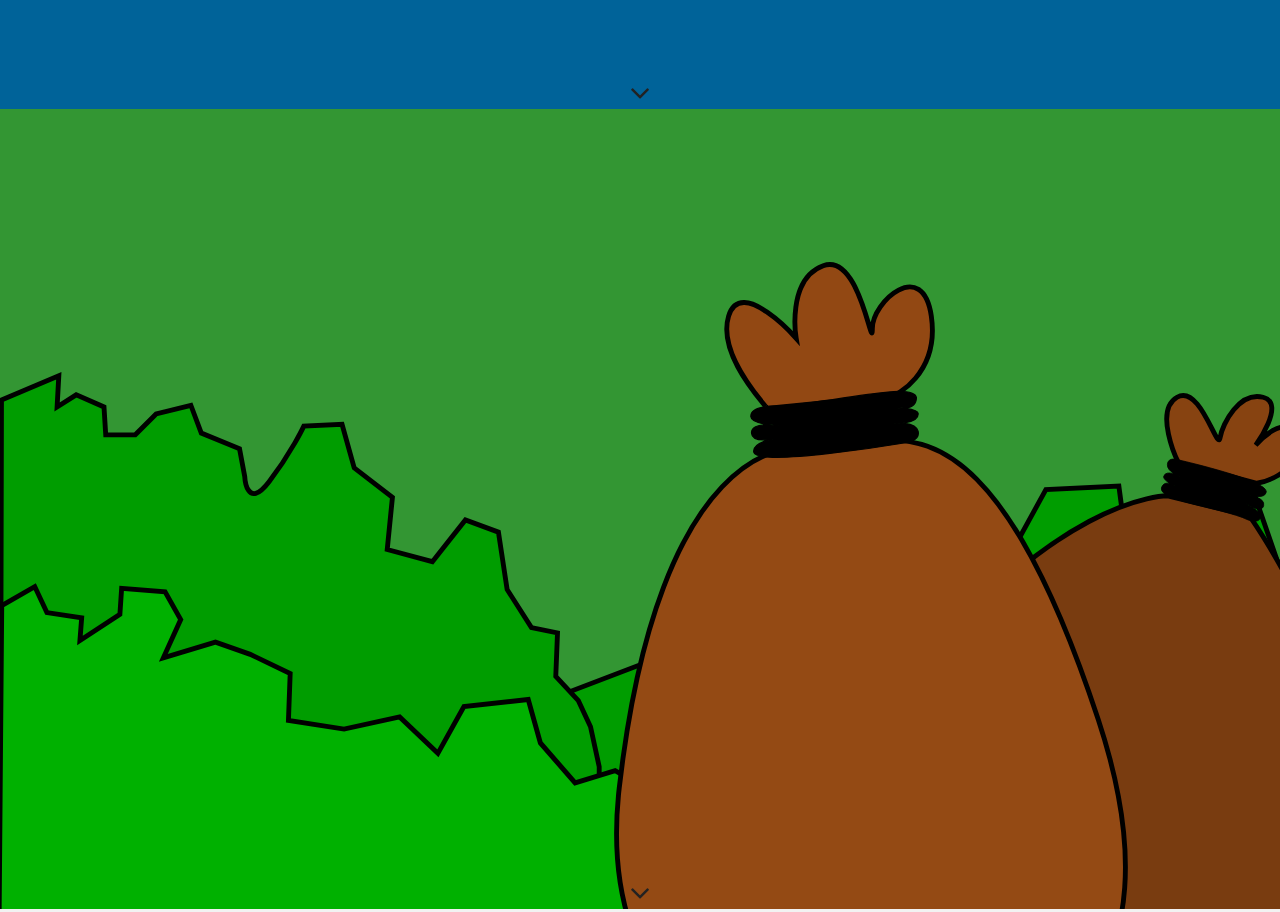
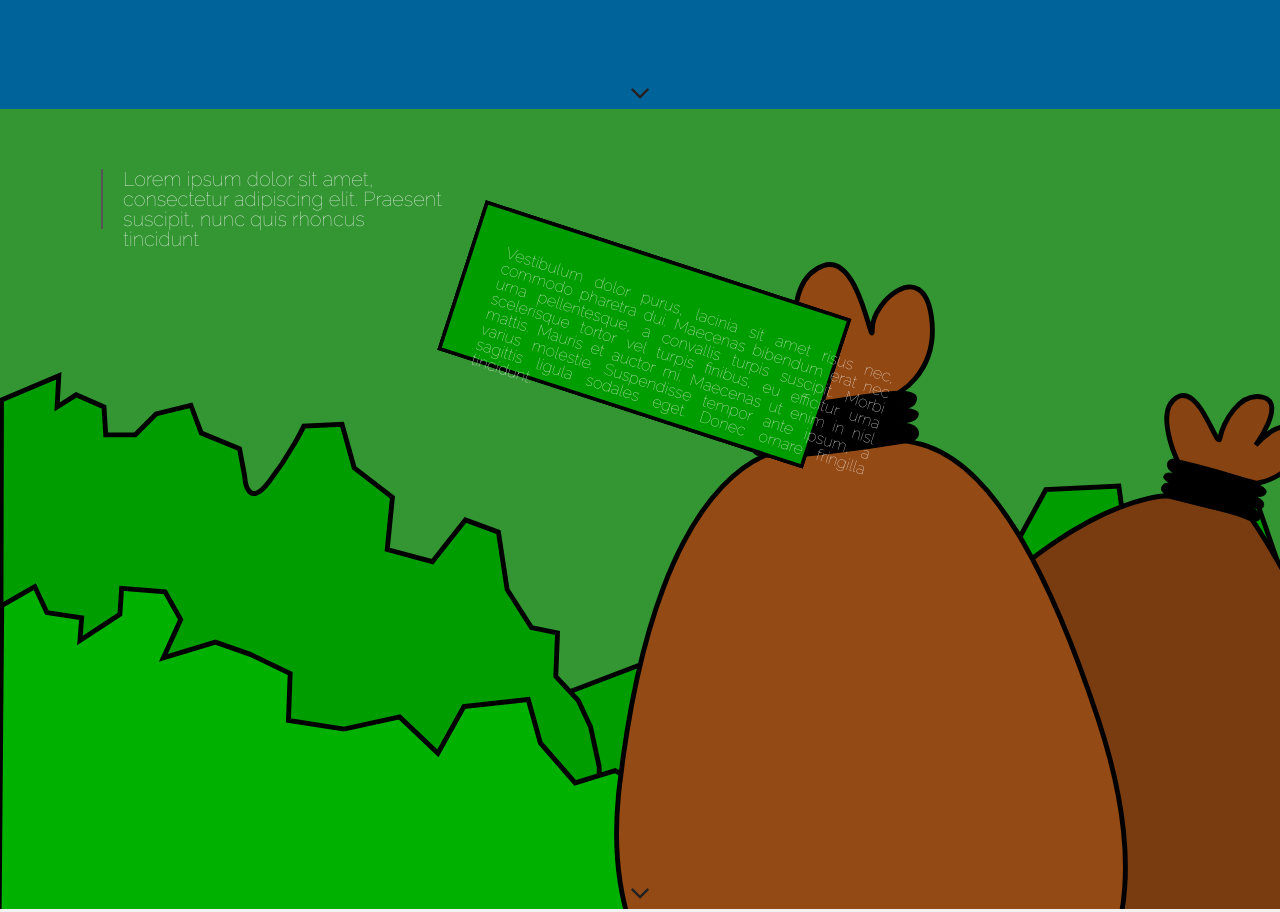
Before and after one commit to PerCorsiMarconi/PerCorsiMarconi.github.io, a plain HTML site: page index.html in a window 1280 px wide. Shown: the part 1491-2403 px from the top of the page. Drawn offline with nearby package versions, Linux system fonts and the light colour scheme.

Commit message:
Complete page 3

```diff
--- a/css/page3.css
+++ b/css/page3.css
@@ -3,6 +3,10 @@
 }
 
 .page:nth-child(3) #background {
+	position: absolute;
+	top: 0;
+	left: 0;
+	z-index: 0;
 	width: 100%;
 }
 
@@ -26,12 +30,28 @@
 }
 
 .page:nth-child(3) > #bill {
+	position: relative;
+	z-index: 1;
     display: inline-block;
-    background-color: #1C541C;
     height: 25vh;
     width: 60vh;
-    padding: 3em;
 
     margin: 10em auto;
     font-size: 16px;
+	transform: rotate(0.05turn);
 }
+
+
+.page:nth-child(3) > #bill > img, p {
+	position: absolute;
+	top: 0;
+	left: 0;
+}
+
+#bill > p {
+	width: 85%;
+	text-align: justify;
+	top: 50%;
+	left: 50%;
+	transform: translateY(-50%) translateX(-50%);
+}
--- a/index.html
+++ b/index.html
@@ -42,7 +42,8 @@
     <div id=vertical-bar></div>
     <h2>Lorem ipsum dolor sit amet, consectetur adipiscing elit. Praesent suscipit, nunc quis rhoncus tincidunt</h2>
     <div id=bill>
-      <p>Vestibulum dolor purus, lacinia sit amet risus nec, commodo pharetra dui. Maecenas bibendum erat nec urna pellentesque, a convallis turpis suscipit. Morbi scelerisque tortor vel turpis finibus, eu efficitur urna mattis. Mauris et auctor mi. Maecenas ut enim in nisl varius molestie. Suspendisse tempor ante ipsum, a sagittis ligula sodales eget. Donec ornare fringilla tincidunt. Morbi ac tincidunt nisl. Sed elit metus, placerat faucibus malesuada ac, egestas sed orci. </p>
+	  <img src="./assets/bill.svg"/>
+      <p>Vestibulum dolor purus, lacinia sit amet risus nec, commodo pharetra dui. Maecenas bibendum erat nec urna pellentesque, a convallis turpis suscipit. Morbi scelerisque tortor vel turpis finibus, eu efficitur urna mattis. Mauris et auctor mi. Maecenas ut enim in nisl varius molestie. Suspendisse tempor ante ipsum, a sagittis ligula sodales eget. Donec ornare fringilla tincidunt. </p>
     </div>
 	<i class="fa fa-angle-down"></i>
   </div>
```
Also changed, not shown: assets/bill.svg (added).
